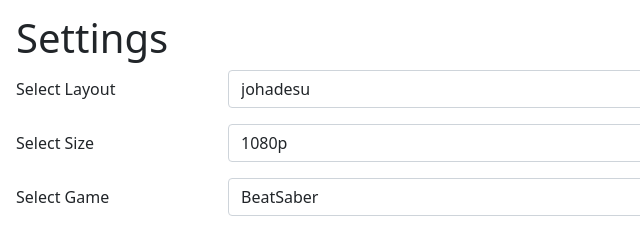
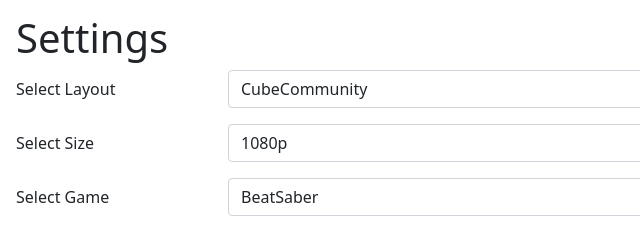
Before and after one commit to DetegiCE/Easy-Youtube-Thumbnail, a plain HTML site: page index.html in a window 1280 px wide. Shown: the part 250-479 px from the top of the page, 0-640 px from the left. Drawn offline with nearby package versions, Linux system fonts and the light colour scheme.

Commit message:
edit selected value in option

```diff
--- a/index.html
+++ b/index.html
@@ -21,8 +21,8 @@
                 <div class="col-sm-10">
                     <select id="selectLayout" class="form-select">
                         <option selected value="CubeCommunity">CubeCommunity</option>
-                        <option selected value="izuna">izuna</option>
-                        <option selected value="johadesu">johadesu</option>
+                        <option value="izuna">izuna</option>
+                        <option value="johadesu">johadesu</option>
                     </select>
                 </div>
             </div>
```
